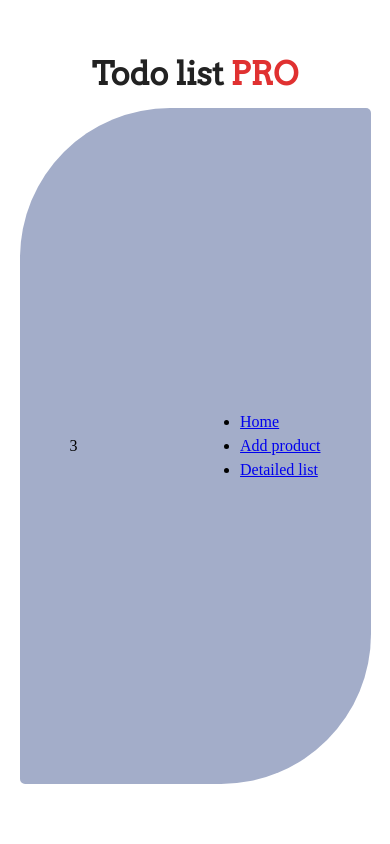
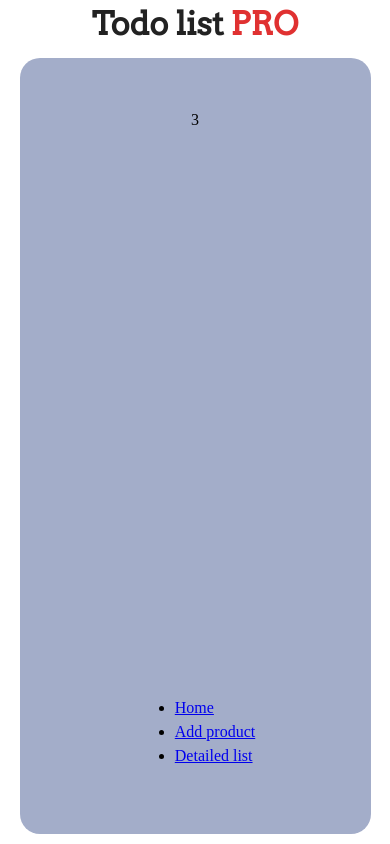
Before and after one commit to sinaGh-cyber/todo-list, a React (Create React App) app: page / in a window 390 px wide. Built offline with nearby package versions, Linux system fonts and the light colour scheme.

Commit message:
APP Responsiv

```diff
--- a/src/App.css
+++ b/src/App.css
@@ -35,3 +35,11 @@ h1 {
 span {
   color: rgb(224, 49, 49);
 }
+
+@media (max-width: 800px) {
+  .card {
+    flex-direction: column;
+    border-radius: 20px;
+    height: 95%;
+  }
+}
```
